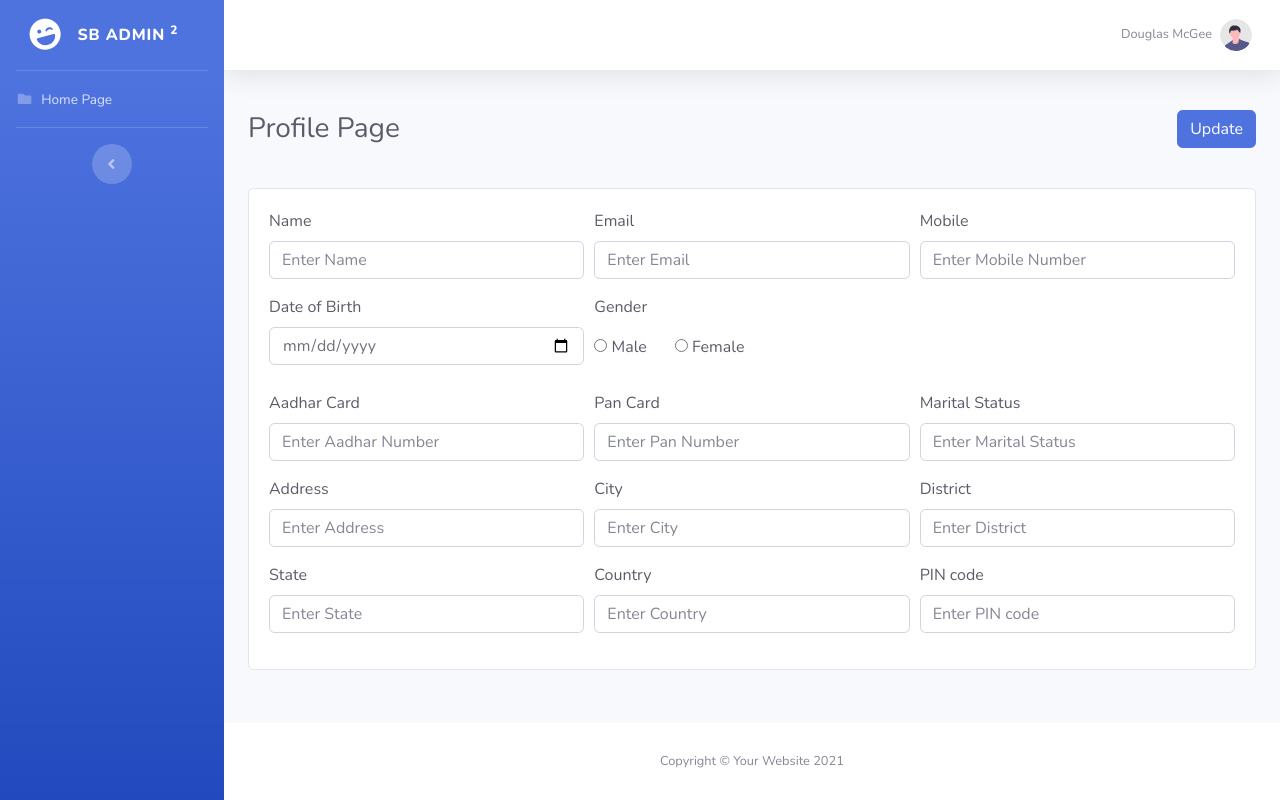
After one commit to nagesh882/advance-django-admin-panel, a Django app: page /profile/ in a window 1280 px wide. The commit adds this page. Run offline with Django 5.2, Linux system fonts and the light colour scheme; data that the repository does not hold is empty; some libraries are stand-ins or nearby versions.

Commit message:
profile page created

```diff
--- a/django_task/login/models.py
+++ b/django_task/login/models.py
@@ -2,11 +2,11 @@ from django.db import models
 
 # Create your models here.
 class Register(models.Model):
-    user_id = models.BigAutoField(primary_key=True)
+    user_id = models.AutoField(primary_key=True, unique=True)
     user_name = models.CharField(max_length=100)
     user_email = models.EmailField(max_length=100)
     user_phone = models.CharField(max_length=50)
     user_dob = models.DateField(max_length=100)
 
     def __str__(self):
-        return str(self.user_id)
+        return f'User Id: {self.user_id}'
--- a/django_task/login/templates/HomePage.html
+++ b/django_task/login/templates/HomePage.html
@@ -1,10 +1,8 @@
 {% extends 'web_base.html' %}
 {% load static %}
 
+{% block content_page %}
 
-
-
-{% block content_page %}
 
 <div class="container-fluid">
     <div class="d-sm-flex align-items-center justify-content-between mb-4">
--- a/django_task/login/templates/alert.html
+++ b/django_task/login/templates/alert.html
@@ -1,7 +1,7 @@
 
 <div class="container" id="message">
     <div class="alert alert-danger" role="alert">
-        OTP is Incorrect, please enter valid OTP!
+        Please enter valid OTP!
         <button type="button" class="btn-close" data-bs-dismiss="alert" ></button>
     </div>
 </div>
--- /dev/null
+++ b/django_task/login/templates/profile.html
@@ -0,0 +1,99 @@
+{% extends 'web_base.html' %}
+{% load static %}
+
+{% block content_page %}
+
+
+
+<div class="container-fluid">
+    <div class="d-sm-flex align-items-center justify-content-between mb-4">
+        <h1 class="h3 my-3 text-gray-800">Profile Page</h1>
+        <button type="submit" class="btn btn-primary my-3">Update</button>
+
+    </div>
+
+    <div class="row">
+
+        <div class="col-12">
+
+            <div class="card">
+                <div class="card-body">
+                    <form method="" action="">
+                        {% csrf_token %}
+                        <div class="form-row">
+                            <div class="form-group col-lg-4">
+                                <label class="text-dark">Name</label>
+                                <input type="text" class="form-control" name="user_name" placeholder="Enter Name">
+                            </div>
+                            <div class="form-group col-lg-4">
+                                <label class="text-dark">Email</label>
+                                <input type="text" class="form-control" name="user_email" placeholder="Enter Email">
+                            </div>
+                            <div class="form-group col-lg-4">
+                                <label class="text-dark">Mobile</label>
+                                <input type="text" class="form-control" name="user_phone" placeholder="Enter Mobile Number">
+                            </div>
+                        </div>
+                        <div class="form-row">
+                            <div class="form-group col-lg-4">
+                                <label class="text-dark">Date of Birth</label>
+                                <input type="date" class="form-control" name="user_dob">
+                            </div>
+                            <div class="form-group col-lg-4">
+                                <label class="text-dark">Gender</label>
+                                <div class="my-2">
+                                    <input type="radio" id="gender1" class="" name="gender"> <label for="gender1" class="text-dark">Male</label>
+                                    <input type="radio" id="gender2" class="ml-4" name="gender"> <label for="gender2" class="text-dark">Female</label>
+                                </div>
+                            </div>
+                        </div>
+                        <div class="form-row">
+                            <div class="form-group col-lg-4">
+                                <label class="text-dark">Aadhar Card</label>
+                                <input type="text" class="form-control" name="aadhar" placeholder="Enter Aadhar Number">
+                            </div>
+                            <div class="form-group col-lg-4">
+                                <label class="text-dark">Pan Card</label>
+                                <input type="text" class="form-control" name="pan" placeholder="Enter Pan Number">
+                            </div>
+                            <div class="form-group col-lg-4">
+                                <label class="text-dark">Marital Status</label>
+                                <input type="text" class="form-control" name="marital_status" placeholder="Enter Marital Status">
+                            </div>
+                        </div>
+                        <div class="form-row">
+                            <div class="form-group col-lg-4">
+                                <label class="text-dark">Address</label>
+                                <input type="text" class="form-control" name="address" placeholder="Enter Address">
+                            </div>
+                            <div class="form-group col-lg-4">
+                                <label class="text-dark">City</label>
+                                <input type="text" class="form-control" name="city" placeholder="Enter City">
+                            </div>
+                            <div class="form-group col-lg-4">
+                                <label class="text-dark">District</label>
+                                <input type="text" class="form-control" name="district" placeholder="Enter District">
+                            </div>
+                        </div>
+                        <div class="form-row">
+                            <div class="form-group col-lg-4">
+                                <label class="text-dark">State</label>
+                                <input type="text" class="form-control" name="state" placeholder="Enter State">
+                            </div>
+                            <div class="form-group col-lg-4">
+                                <label class="text-dark">Country</label>
+                                <input type="text" class="form-control" name="country" placeholder="Enter Country">
+                            </div>
+                            <div class="form-group col-lg-4">
+                                <label class="text-dark">PIN code</label>
+                                <input type="text" class="form-control" name="oin_code" placeholder="Enter PIN code">
+                            </div>
+                        </div>
+                    </form>
+                </div>
+            </div>
+        </div>
+    </div>
+</div>
+
+{% endblock %}
--- a/django_task/login/templates/web_base.html
+++ b/django_task/login/templates/web_base.html
@@ -33,22 +32,12 @@
         <ul class="navbar-nav bg-gradient-primary sidebar sidebar-dark accordion" id="accordionSidebar">
 
             <!-- Sidebar - Brand -->
-            <a class="sidebar-brand d-flex align-items-center justify-content-center" href="{% url 'indexPage' %}">
+            <a class="sidebar-brand d-flex align-items-center justify-content-center" href="{% url 'HomePage' %}">
                 <div class="sidebar-brand-icon rotate-n-15">
                     <i class="fas fa-laugh-wink"></i>
                 </div>
                 <div class="sidebar-brand-text mx-3">SB Admin <sup>2</sup></div>
             </a>
-
-            <!-- Divider -->
-            <hr class="sidebar-divider my-0">
-
-            <!-- Nav Item - Dashboard -->
-            <li class="nav-item active">
-                <a class="nav-link" href="{% url 'indexPage' %}">
-                    <i class="fas fa-fw fa-tachometer-alt"></i>
-                    <span>Dashboard</span></a>
-            </li>
 
             <!-- Divider -->
             <hr class="sidebar-divider my-0">
--- a/django_task/login/urls.py
+++ b/django_task/login/urls.py
@@ -2,9 +2,10 @@ from django.urls import path
 from login import views
 
 urlpatterns = [
+    path('', views.login, name='login'),
     path('register', views.register, name='register'),
-    path('', views.login, name='login'),
+    path('otp_verify/', views.otp_verify, name='otp_verify'),
     path('HomePage/', views.HomePage, name='HomePage'),
-    path('indexPage/', views.indexPage, name='indexPage'),
     path('logout/', views.user_logout, name='logout'),
+    path('profile/', views.profile, name='profile'),
 ]
--- a/django_task/login/views.py
+++ b/django_task/login/views.py
@@ -3,9 +3,11 @@ from login.models import Register
 import random
 from django.core.mail import send_mail
 from django.contrib.auth import logout
+from django.contrib import messages
 
 def generate_otp():
     return str(random.randint(100000, 999999))
+
 
 def register(request):
     correct = Register.objects.all()
@@ -27,19 +29,6 @@ def register(request):
         data.save()
 
 
-        OTP = generate_otp()
-        email_subject = 'Your Login OTP'
-        email_message =  f'User {user_name} has been authenticated, please use the following One Time Password(OTP) for Login\n\n{OTP}'
-        send_mail(
-            email_subject,
-            email_message,
-            '{{user_email}}',
-            [user_email],
-            fail_silently=False,
-        )
-
-        request.session['OTP'] = OTP
-        request.session['user_email'] = user_email
 
         return redirect('login')
 
@@ -48,38 +37,57 @@ def register(request):
 
 def login(request):
     context ={}
+
     if request.method == 'POST':
+        enter_email = request.POST.get('enter_email')
 
+        try:
+            user = Register.objects.get(user_email=enter_email)
+        except Register.DoesNotExist:
+            messages.error(request, 'Please enter valid email!')
+            return redirect('login')
+
+        context = {
+            'enter_email': enter_email,
+            'user_email': user.user_email,
+        }
+
+        OTP = generate_otp()
+        email_subject = 'This Message For OTP Authentication'
+        email_message =  f'Use the following One Time Password(OTP) for Login.....\n\n{OTP}'
+        send_mail(
+            email_subject,
+            email_message,
+            '{{user_email}}',
+            [enter_email],
+            fail_silently=False,
+        )
+
+        request.session['OTP'] = OTP
+        request.session['enter_email'] = enter_email
+
+        return redirect('otp_verify')
+
+    return render(request, "login.html",context)
+
+
+def otp_verify(request):
+    if request.method == "POST":
         user_entered_otp = request.POST.get('OTP')
 
         stored_otp = request.session.get('OTP')
 
-        print(stored_otp)
+        if user_entered_otp == stored_otp :
+            return redirect("HomePage")
+        else:
+            messages.error(request, 'Please enter valid OTP!')
+            return redirect('otp_verify')
 
-        email_store = request.session.get('user_email')
-
-        print(email_store)
-
-        if user_entered_otp == stored_otp :
-
-            data = Register.objects.filter(user_email=email_store)
-            print(data)
-
-            return redirect("HomePage")
-
-        context = {
-            'user_entered_otp':user_entered_otp,
-            'email_store':email_store
-        }
-
-    return render(request, "login.html",context)
+    return render(request, 'otp_verfication.html')
 
 
 def HomePage(request):
     return render(request, 'HomePage.html')
-
-def indexPage(request):
-    return render(request, 'index.html')
 
 
 def user_logout(request):
@@ -92,3 +100,12 @@ def user_logout(request):
         del request.session['user_email']
 
     return redirect('login')
+
+
+def profile(request):
+    all_data = Register.objects.all()
+    context = {
+        'all_data': all_data
+    }
+    print(all_data)
+    return render(request, 'profile.html', context)
```
Also changed, not shown: other parts of django_task/login/templates/web_base.html (+1 -42 lines), django_task/login/templates/base.html (+5 -3 lines), django_task/login/templates/index.html (deleted, +0 -28 lines), django_task/login/templates/login.html (+14 -12 lines), django_task/login/templates/otp_verfication.html (added, +38 -0 lines), django_task/login/templates/register.html (+7 -7 lines), django_task/db.sqlite3, django_task/login/migrations/0002_alter_register_user_id.py (added).
